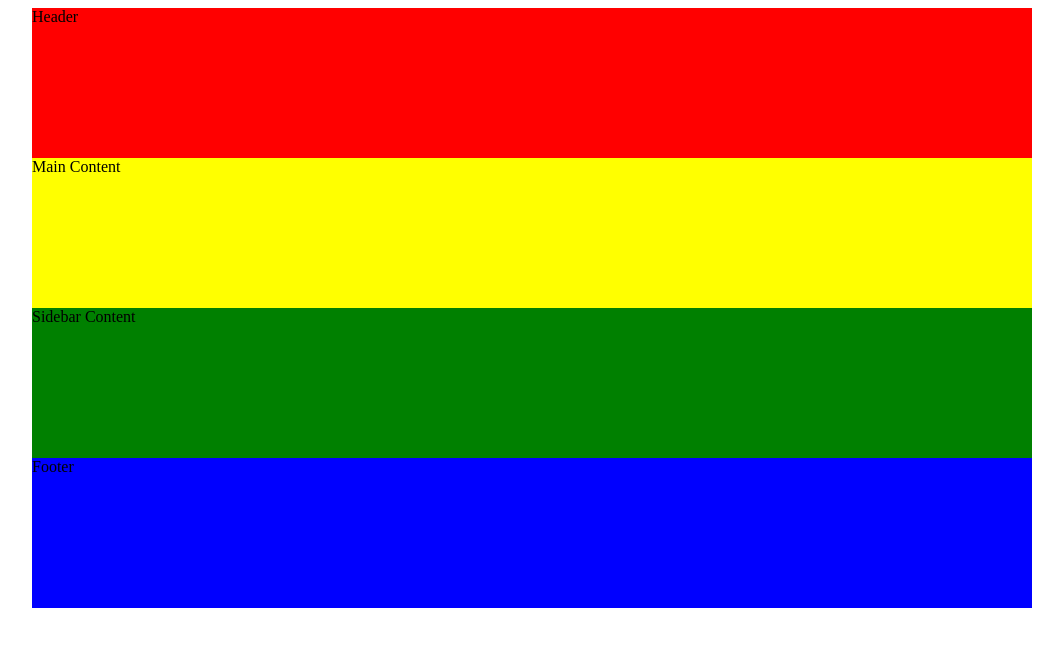
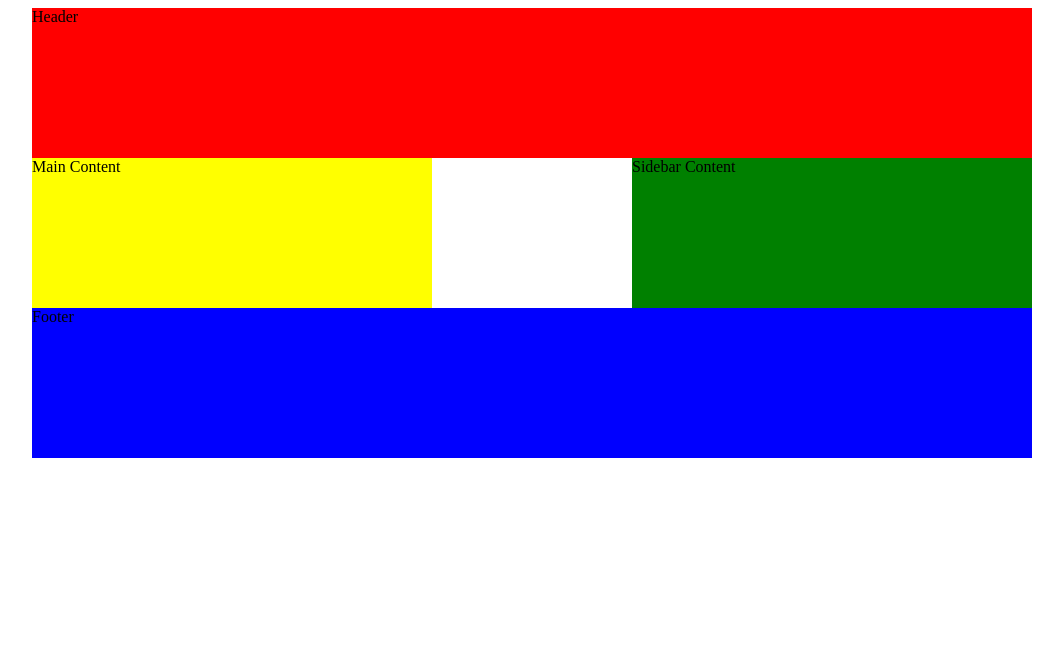
Before and after one commit to aboldero/aboldero.github.io, a plain HTML site: page class-work/floating-sections/index.html in a window 1280 px wide. Shown: the whole page, without its empty margins (108-1171 px from the left). Drawn offline with Linux system fonts and the light colour scheme.

```diff
--- a/class-work/floating-sections/css/style.css
+++ b/class-work/floating-sections/css/style.css
@@ -14,14 +14,14 @@
 
 main {
   background: yellow;
-  // float: ;
-  // width: ;
+  float: left;
+  width: 400px;
 }
 
 aside {
   background: green;
-  // float: ;
-  // width: ;
+  float: right;
+  width: 400px;
 }
 
 footer {
@@ -29,5 +29,5 @@
 }
 
 .clear {
-  // clear: ;
+  clear: both;
 }
--- a/class-work/floating-sections/index.html
+++ b/class-work/floating-sections/index.html
@@ -21,7 +21,7 @@
       Sidebar Content
     </aside>
 
-    <footer class="box">
+    <footer class="box clear">
       Footer
     </footer>
 
```
Also changed, not shown: class-work/fashion-blog/index.html (+1 -1 lines).
